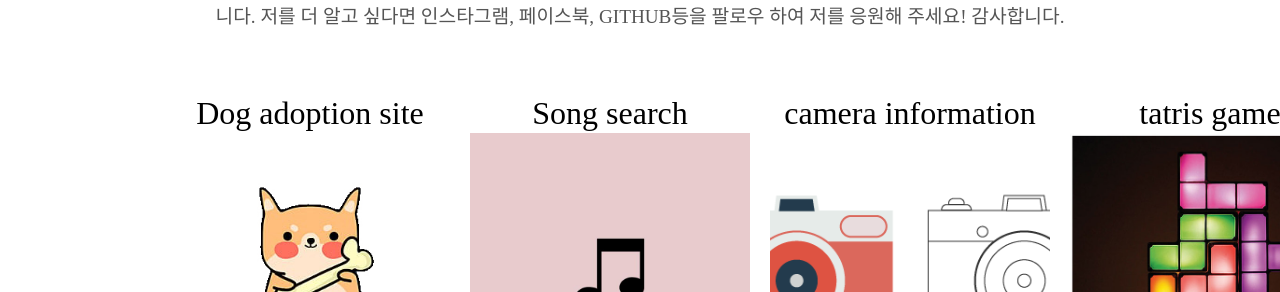
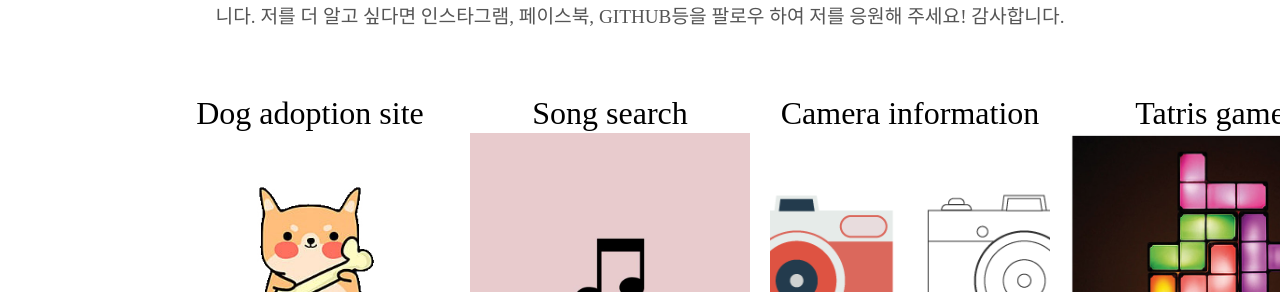
Before and after one commit to kimklho/kimklho.github.io, a Jekyll site: the page built from index.html, in a window 1280 px wide. Shown: the part 1111-1403 px from the top of the page. Built offline with Jekyll 4.4.1, drawn with Linux system fonts in a browser that asks for light colours; some web fonts are replaced.

Commit message:
Update about.html

```diff
--- a/_includes/about.html
+++ b/_includes/about.html
@@ -29,14 +29,14 @@
   </div>
   <div class="tech">
     <a href="camera/main.html">
-      <h2 style="color: black; margin: 0 auto;">camera information</h2>
+      <h2 style="color: black; margin: 0 auto;">Camera information</h2>
       <img class="img222" src="New_img/camera1.jpg" >
       <p style="color: black;">위에서 소개시켜 드리진 않았지만 혼자 만든 페이지 입니다.</p>
     </a>
   </div>
   <div class="tech">
     <a href="TTRS_mian/index.html">
-      <h2 style="color: black; margin: 0 auto;">tatris game</h2>
+      <h2 style="color: black; margin: 0 auto;">Tatris game</h2>
       <img class="img222" src="New_img/TTRS.jpg" >
       <p style="color: black;">위에서 소개시켜 드리진 않았지만 HTML, JS, CSS로 만든 테트리스 게임 입니다.</p>
     </a>
```
